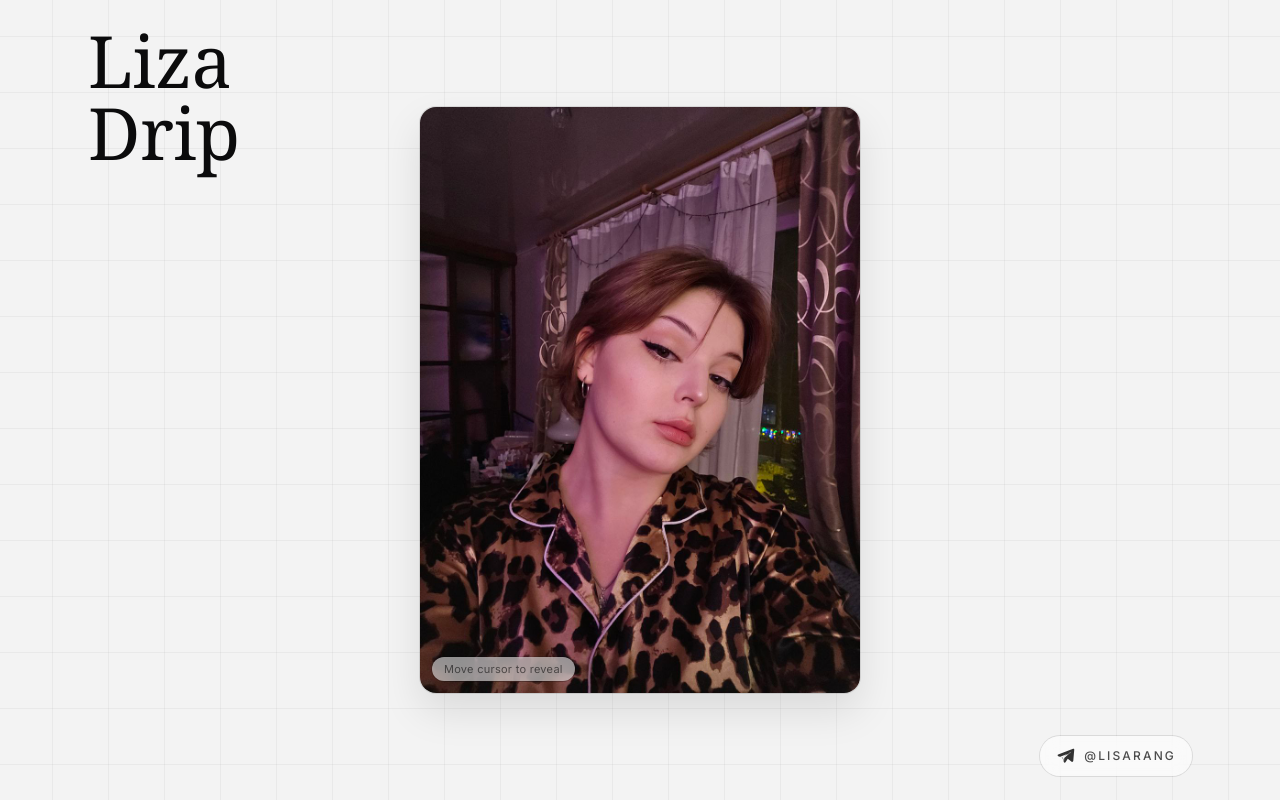
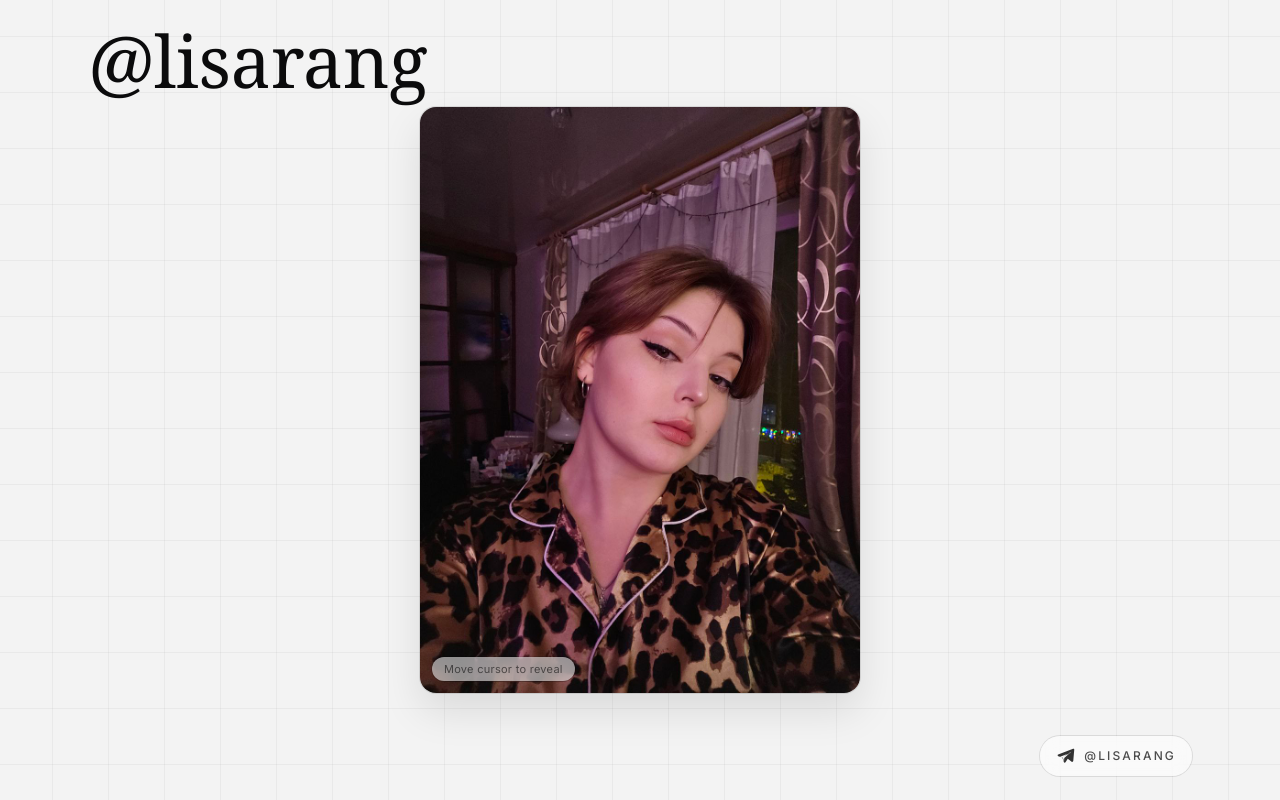
Before and after one commit to GitHubFoxy/liza-drip, a plain HTML site: page index.html in a window 1280 px wide. Drawn offline with nearby package versions, Linux system fonts and the light colour scheme.

Commit message:
Rename site to @lisarang

```diff
--- a/index.html
+++ b/index.html
@@ -3,7 +3,7 @@
   <head>
     <meta charset="UTF-8" />
     <meta name="viewport" content="width=device-width, initial-scale=1.0" />
-    <title>DRIP LIZA — Liza Portfolio</title>
+    <title>@lisarang</title>
 
     <!-- Fonts -->
     <link rel="preconnect" href="https://fonts.googleapis.com" />
@@ -134,8 +134,7 @@
         <div class="flex items-start justify-between">
           <!-- Top-left: Name -->
           <h1 class="font-serif leading-[0.95] tracking-tight">
-            <span class="block text-5xl sm:text-6xl md:text-7xl">Liza</span>
-            <span class="block text-5xl sm:text-6xl md:text-7xl">Drip</span>
+            <span class="block text-5xl sm:text-6xl md:text-7xl">@lisarang</span>
           </h1>
 
           <!-- Top-right: (intentionally empty) -->
```
